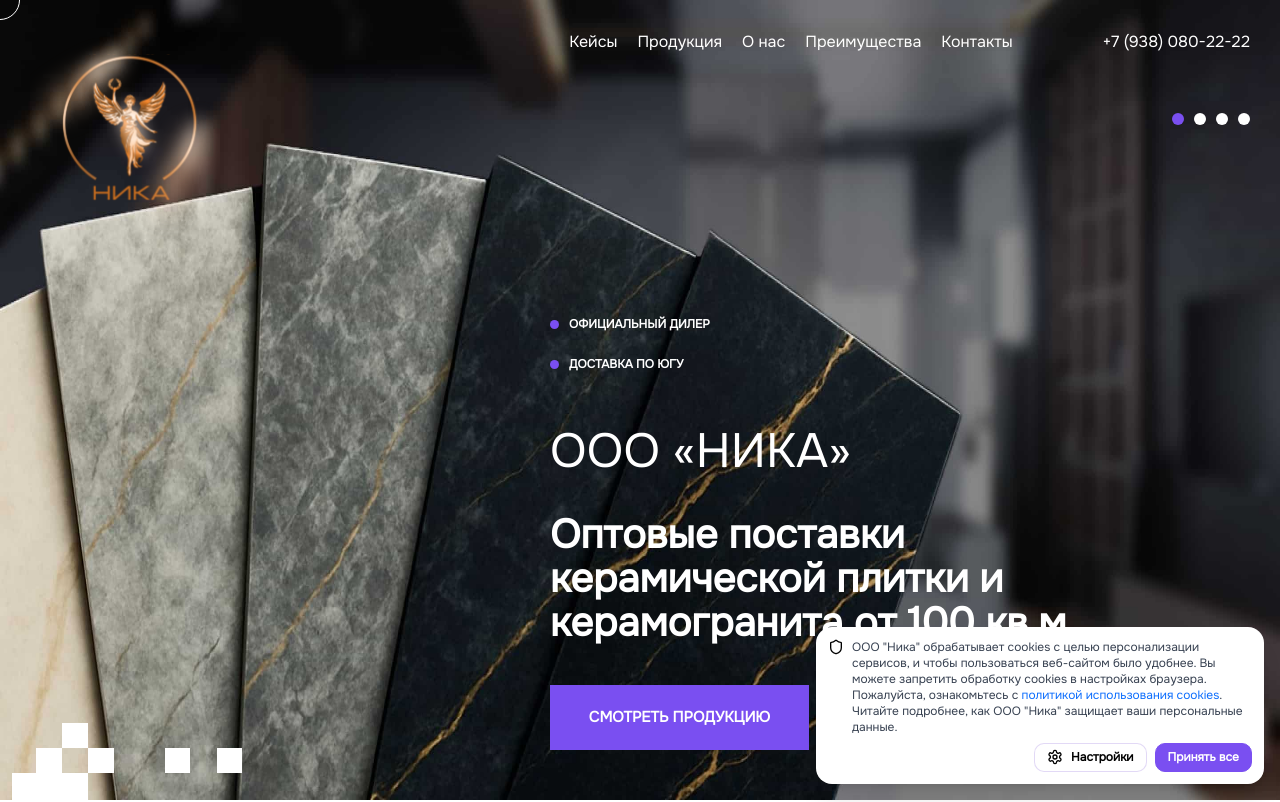
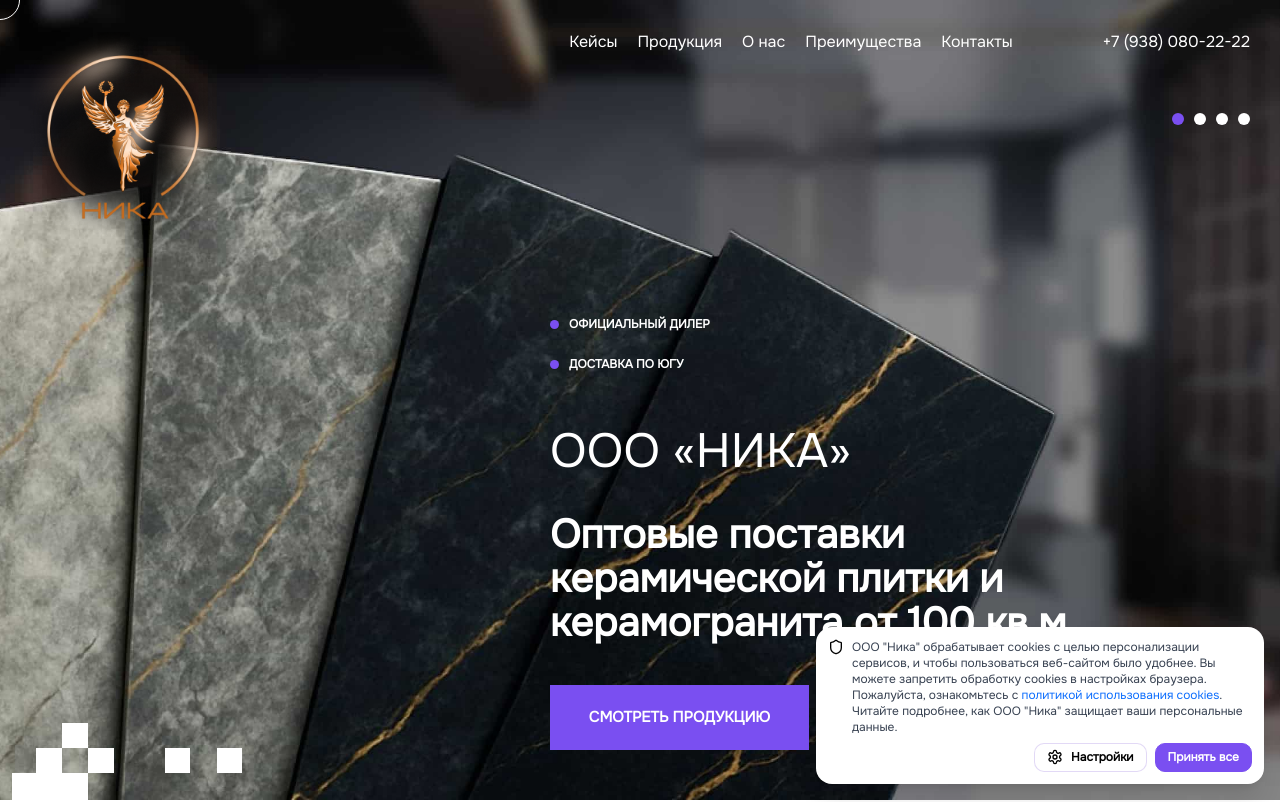
Before and after one commit to klavrenuk/nika, a Vue app: page / in a window 1280 px wide. Shown: the top 802 px of the page. Built offline with nearby package versions, Linux system fonts and the light colour scheme; a web font is replaced by a local one; what vue-yandex-maps would draw is missing.

Commit message:
доработки по нике

```diff
--- a/src/components/footer/FooterLeft.vue
+++ b/src/components/footer/FooterLeft.vue
@@ -8,7 +8,7 @@ import FooterLeftBottom from "@/components/footer/FooterLeftBottom.vue";
       <div class="footer-left__container">
         <div class="footer-left__block-logo d-flex flex-column">
           <a class="footer-left__logo" href="/">
-            <img src="/images/logo-photo-new.png" alt="" class="footer-left__logo__img" />
+            <img src="/images/app-header-logo-new.png" alt="" class="footer-left__logo__img" />
           </a>
         </div>
 
--- a/src/components/header/AppHeader.vue
+++ b/src/components/header/AppHeader.vue
@@ -35,7 +35,7 @@ onBeforeUnmount(() => {
 </script>
 
 <template>
-  <div :class="{'slider-changed': isChangeSlider}">
+  <div :class="{ 'slider-changed': isChangeSlider }">
     <div class="app-header" :class="`active-slider-${activeSlider}`">
       <div class="app-header__img-top"></div>
 
@@ -68,14 +68,11 @@ onBeforeUnmount(() => {
   width: 100%;
   background: url('/public/images/header-slider-0.jpg') center center no-repeat;
   background-color: #000;
-  background-size: 100% 100% !important;
+  overflow: hidden;
   z-index: 2;
+  background-size: cover !important;
   padding-bottom: 50px;
   overflow: hidden;
-
-  @media all and (min-height: 1400px) {
-    background-size: cover !important;
-  }
 
   &.active-slider-1,
   &.active-slider-2,
--- a/src/components/header/HeaderTop.vue
+++ b/src/components/header/HeaderTop.vue
@@ -7,13 +7,14 @@ import { navHeader } from '@/constants/constants';
 		<div class="row">
 			<div class="col-4">
 				<a class="header-top__logo">
-          <img src="/images/app-header-logo-new.svg" alt="Ника" />
+					<img src="/images/app-header-logo-new.png" alt="Ника" />
 				</a>
 			</div>
 
 			<div class="col-8 header-top__right">
 				<nav class="header-top__nav">
-          <a v-for="navItem in navHeader" :key="navItem.url" :href="navItem.url" class="header-top__nav__link">
+					<a v-for="navItem in navHeader" :key="navItem.url" :href="navItem.url"
+						class="header-top__nav__link">
 						{{ navItem.name }}
 					</a>
 				</nav>
@@ -38,7 +39,9 @@ import { navHeader } from '@/constants/constants';
 	&__phone {
 		color: #fff;
 
-    &:hover, &:active, &:focus {
+		&:hover,
+		&:active,
+		&:focus {
 			color: #7A4FF1;
 		}
 	}
@@ -53,7 +56,9 @@ import { navHeader } from '@/constants/constants';
 		color: #fff;
 		font-size: 16px;
 
-    &:hover, &:active, &:focus {
+		&:hover,
+		&:active,
+		&:focus {
 			color: #7A4FF1;
 		}
 	}
```
Also changed, not shown: public/images/app-header-logo-new.png (added), public/images/app-header-logo-new.svg (deleted). Lines whose indentation alone changed are shown as unchanged.
